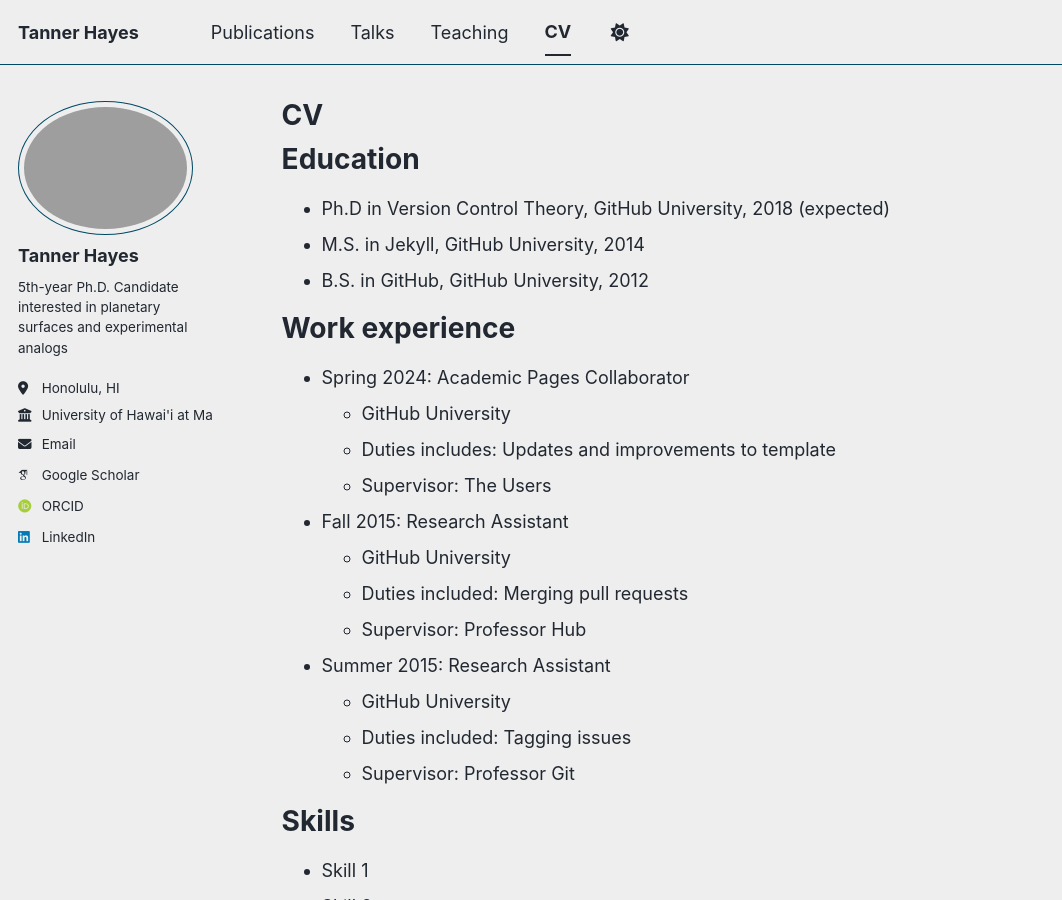
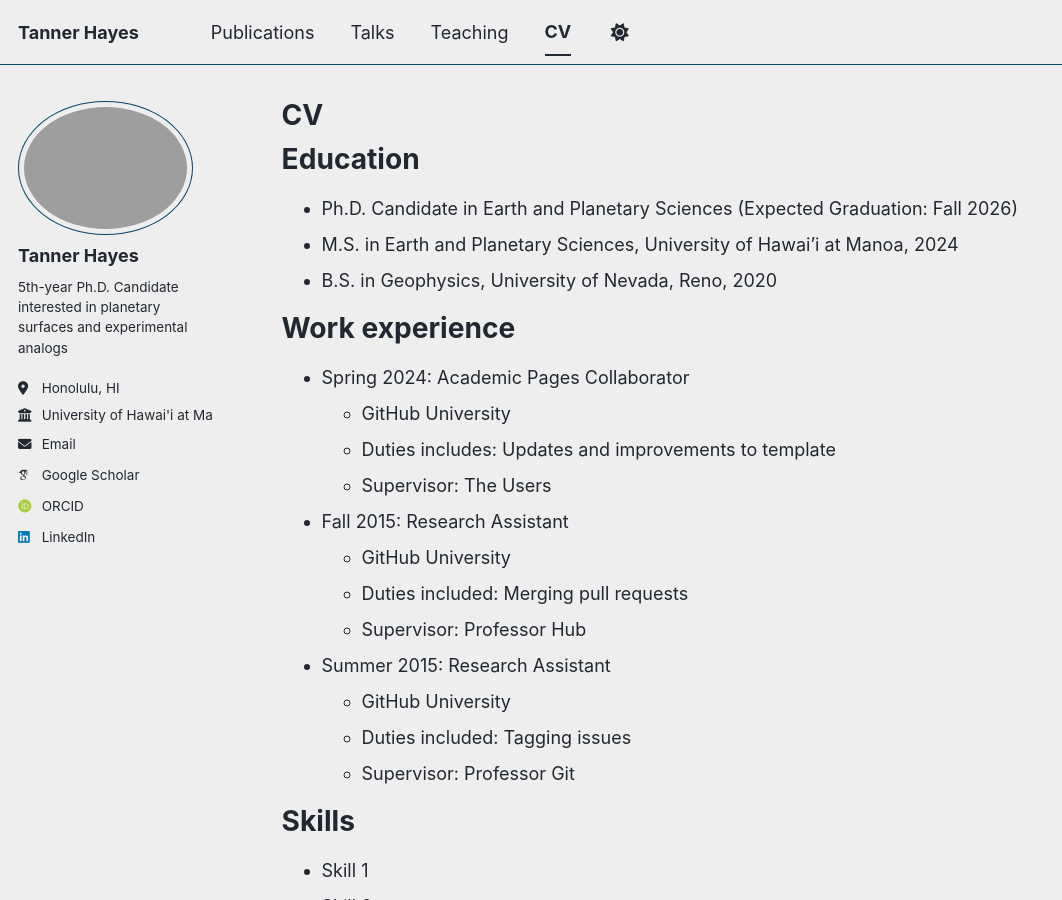
Before and after one commit to th-blip12/twhayes, a Jekyll site: the page built from _pages/cv.md, in a window 1280 px wide and 900 px high. Shown: the whole window, without its empty margins (0-1062 px from the left). Built offline with Jekyll 4.4.1, drawn with Linux system fonts in a browser that asks for light colours; some web fonts are replaced; a script bundle is joined from its source files by our own code; library files that are not in the unit come from our copies.

Commit message:
Update education details in CV

```diff
--- a/_pages/cv.md
+++ b/_pages/cv.md
@@ -11,9 +11,9 @@ redirect_from:
 
 Education
 ======
-* Ph.D in Version Control Theory, GitHub University, 2018 (expected)
-* M.S. in Jekyll, GitHub University, 2014
-* B.S. in GitHub, GitHub University, 2012
+* Ph.D. Candidate in Earth and Planetary Sciences (Expected Graduation: Fall 2026)
+* M.S. in Earth and Planetary Sciences, University of Hawai'i at Manoa, 2024
+* B.S. in Geophysics, University of Nevada, Reno, 2020
 
 Work experience
 ======
```
